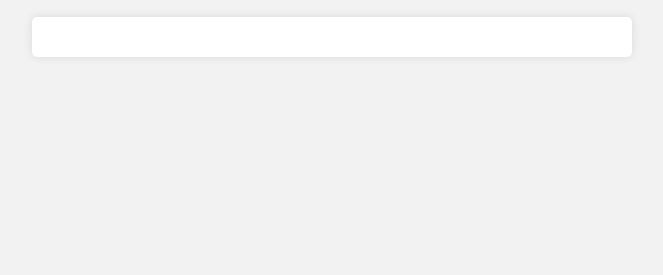
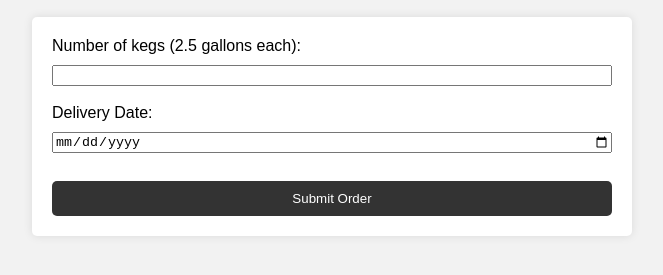
Before and after one commit to ulamatta/Maven_Coffee, a plain HTML site: page index.html in a window 1280 px wide. Shown: the part 131-406 px from the top of the page, without its empty margins (308-971 px from the left). Drawn offline with Linux system fonts and the light colour scheme.

Commit message:
Update index.html

```diff
--- a/index.html
+++ b/index.html
@@ -17,7 +17,13 @@
     </header>
     <h2>Cold Brew Order</h2>
     <form id="order-form">
-        <!-- Rest of the form -->
+        <label for="kegs">Number of kegs (2.5 gallons each):</label>
+        <input type="number" id="kegs" name="kegs" min="1" required>
+        <br>
+        <label for="delivery-date">Delivery Date:</label>
+        <input type="date" id="delivery-date" name="delivery-date" required>
+        <br>
+        <button type="submit">Submit Order</button>
     </form>
     <script src="script.js"></script>
 </body>
```
